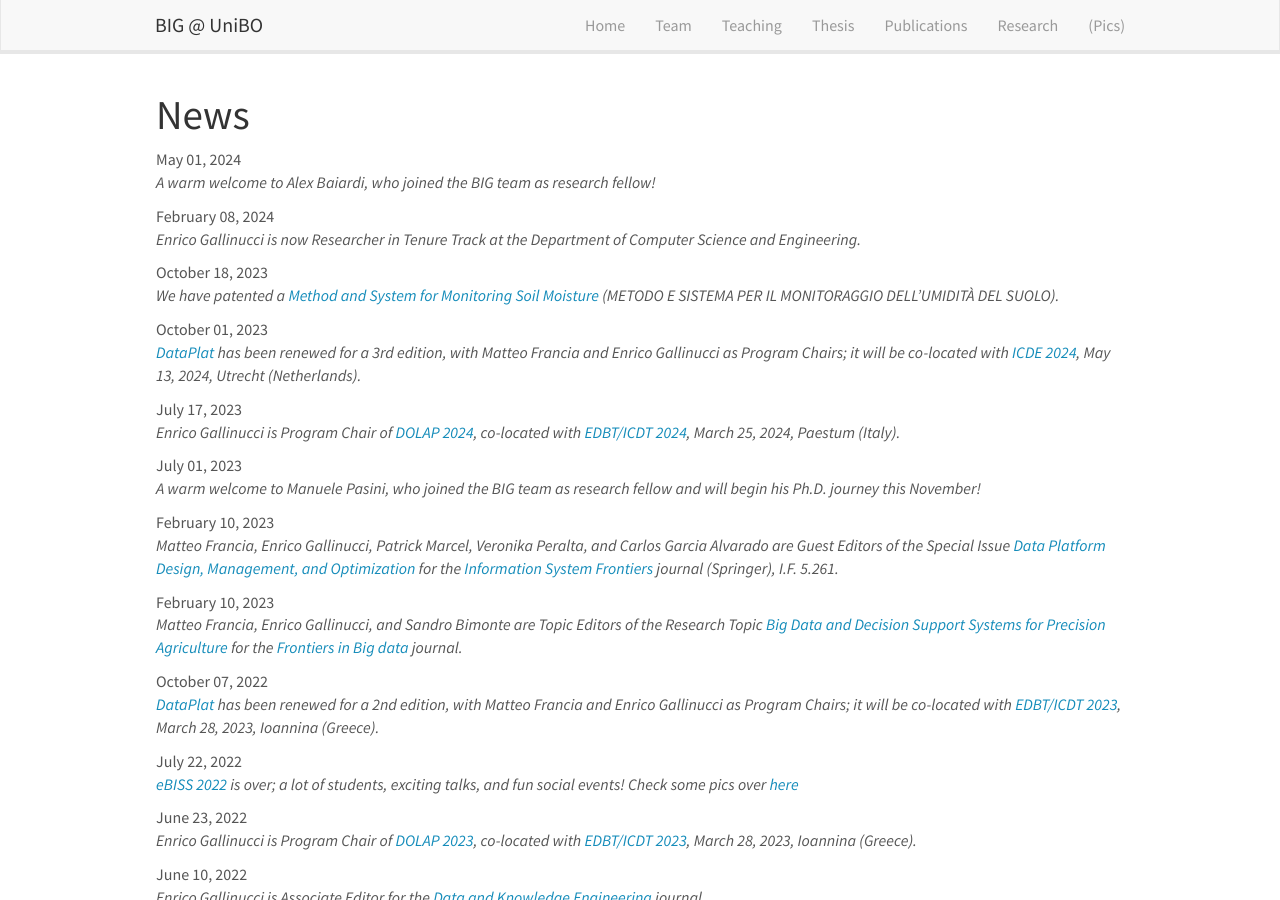
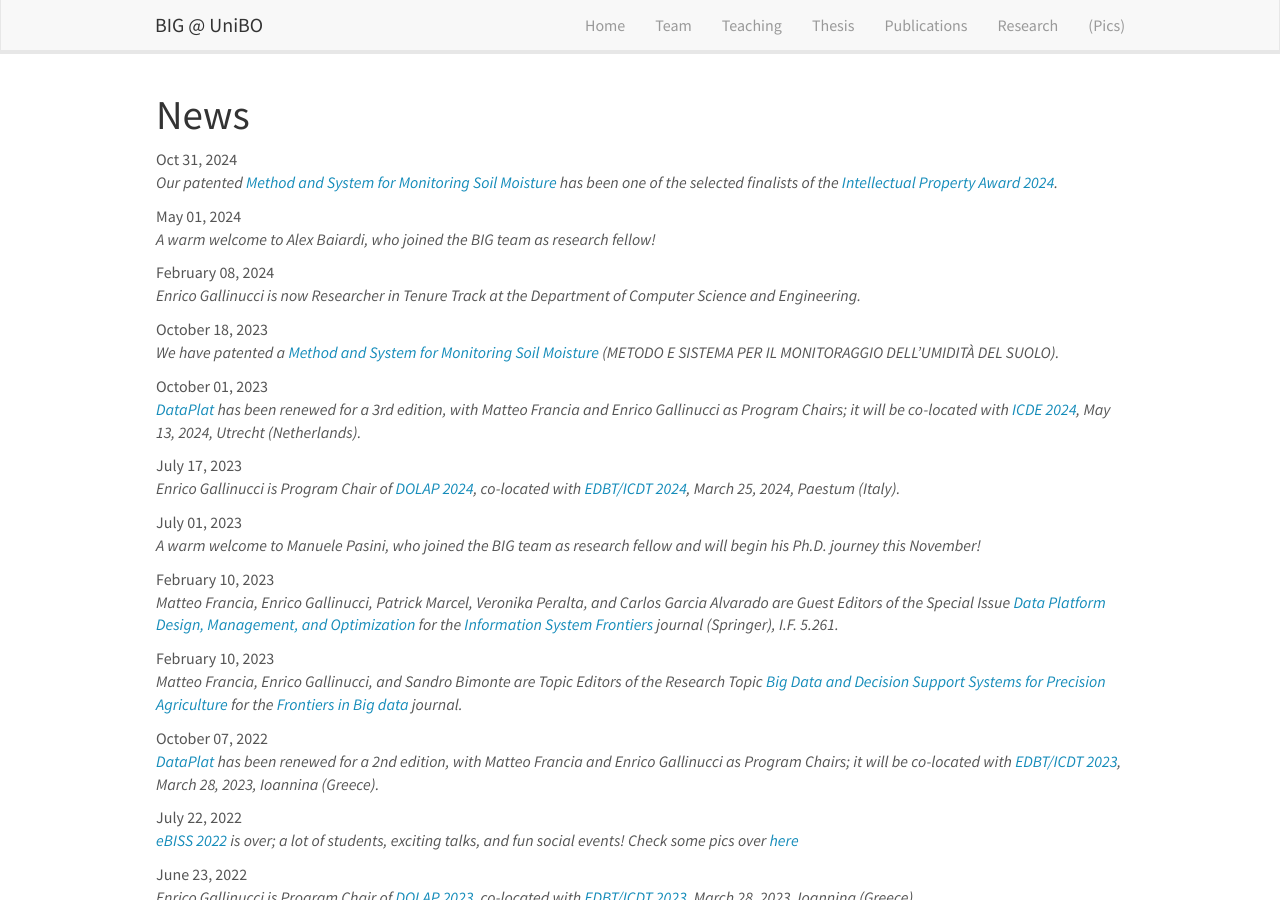
Before and after one commit to big-unibo/big-unibo.github.io, a Jekyll site: the page built from _pages/allnews.md, in a window 1280 px wide and 900 px high. Built offline with Jekyll 4.4.1, drawn with Linux system fonts in a browser that asks for light colours; nearby versions of some CDN libraries.

Commit message:
updated news

```diff
--- a/_data/news.yml
+++ b/_data/news.yml
@@ -1,3 +1,6 @@
+- date: Oct 31, 2024
+  headline: "Our patented <a href='https://www.uibm.gov.it/bancadati/single_search/text_search/index/'>Method and System for Monitoring Soil Moisture</a> has been one of the selected finalists of the <a href='https://magazine.unibo.it/archivio/2024/10/31/luniversita-di-bologna-premiata-agli-intellectual-property-award'>Intellectual Property Award 2024</a>."
+
 - date: May 01, 2024
   headline: "A warm welcome to Alex Baiardi, who joined the BIG team as research fellow!"
 
```
